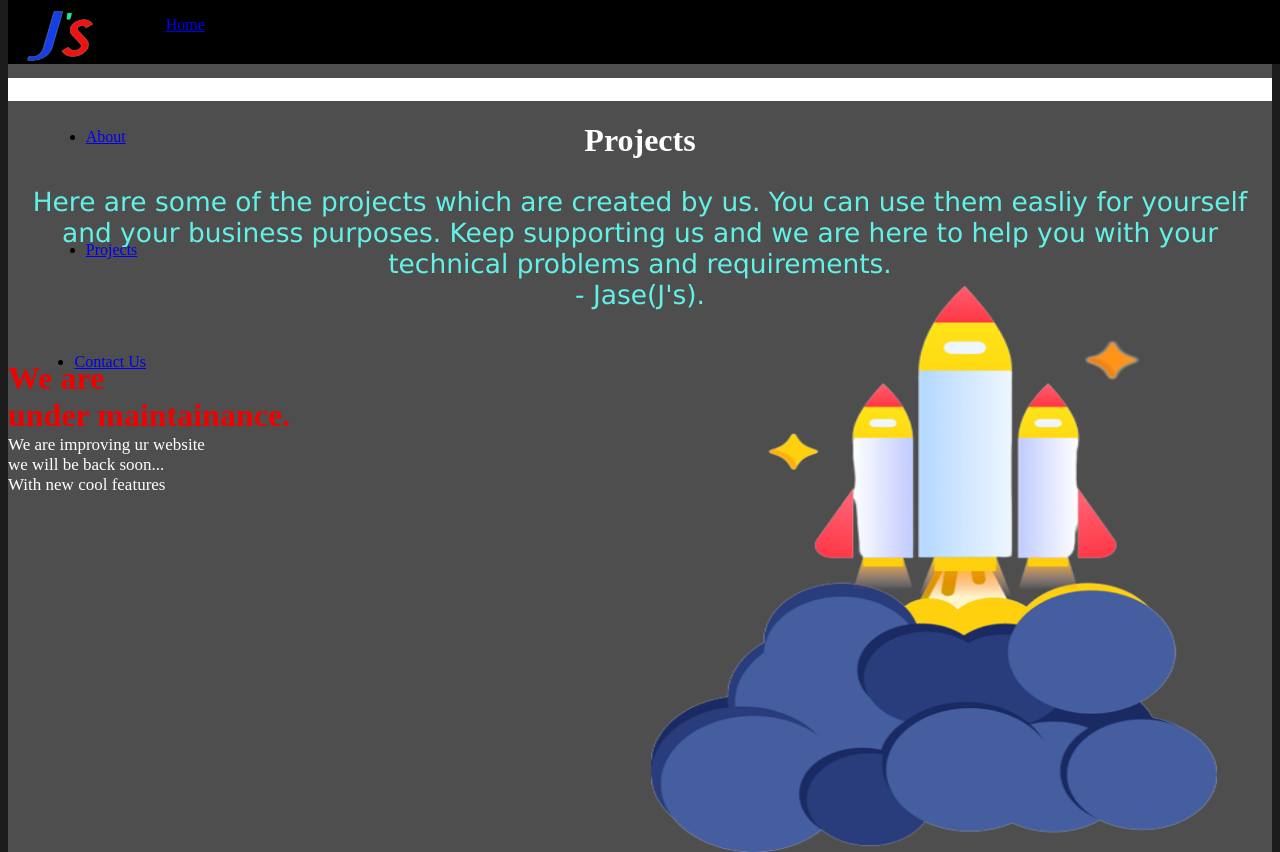
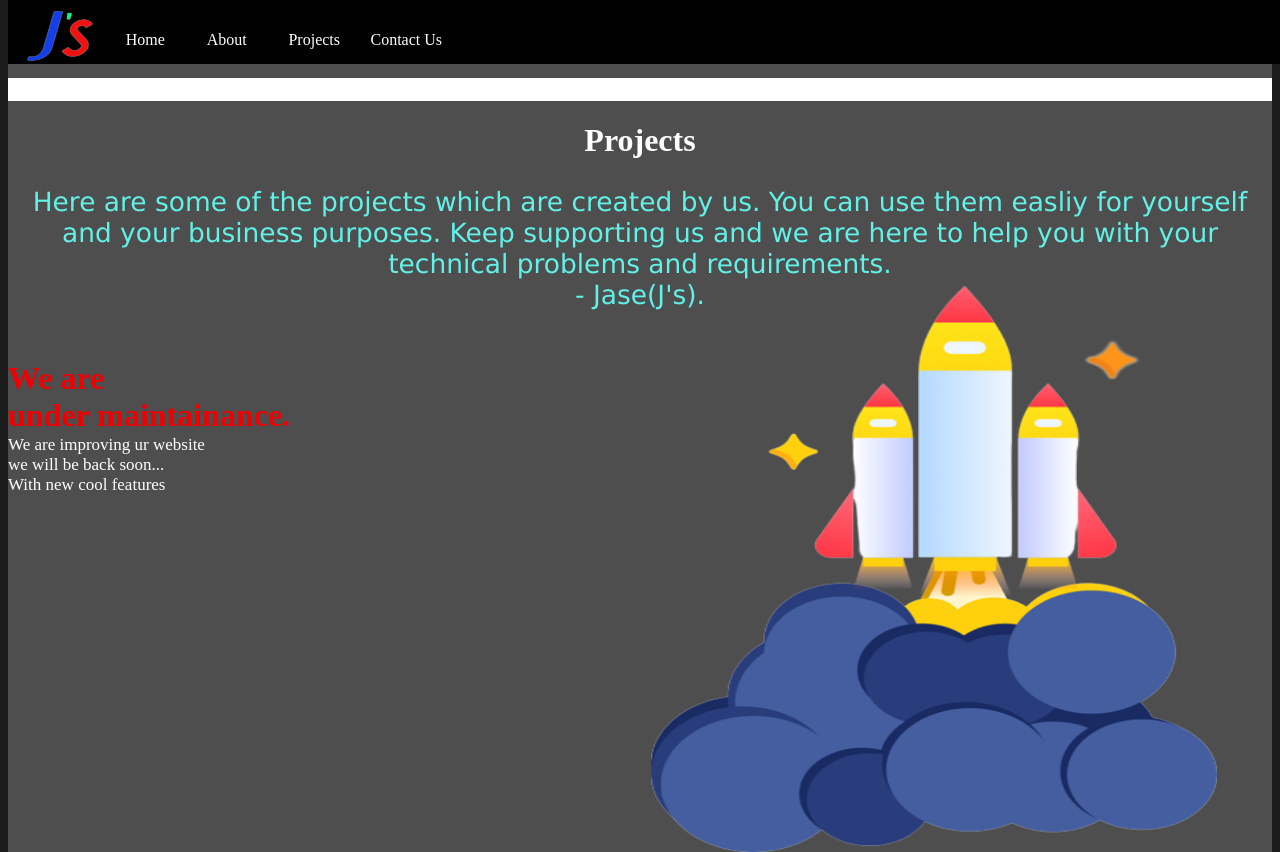
Before and after one commit to jhapendrakandel/Jace.github.io, a plain HTML site: page projects.html in a window 1280 px wide. Shown: the top 852 px of the page. Drawn offline with Linux system fonts and the light colour scheme.

Commit message:
Update projects.html

```diff
--- a/projects.html
+++ b/projects.html
@@ -2,7 +2,7 @@
 <html lang="en">
 <head>
     <meta charset="UTF-8">
-    <meta name="viewport" content="width=device-width, initial-scale=1.0">
+    <meta name="viewport" content="width=device-width, initial-scale=0.8">
     <title>Projects</title>
     <link rel="icon" href="favicon.ico">
     <link rel="stylesheet" href="home.css">
@@ -11,22 +11,22 @@
 <body style="background-color: #1c1c1c;">
     <div class="container">
         <div class="sidebar">
-            <ul>
-                <a href="https://jhapendrakandel.github.io/Jase.github.io">
+            <span>
+                <a href="#">
                 <img src="logo.png" id="rtlog"></a>
-                <li id="hm"><a href="https://jhapendrakandel.github.io/Jase.github.io">
+                <p id="hm"><a href="#home">
                     Home
-                </a> </li>
-                <li id="about"><a href="https://jhapendrakandel.github.io/Jase.github.io/About">
+                </a> </p>
+                <p id="about"><a href="#about">
                     About
-                </a></li>
-                <li id="projects"><a href="https://jhapendrakandel.github.io/Jase.github.io/projects">
+                </a></p>
+                <p id="projects"><a href="#projects">
                     Projects
-                </a></li>
-                <li id="contact"><a href="https://jhapendrakandel.github.io/Jase.github.io/contact">
+                </a></p>
+                <p id="contact"><a href="#contact">
                     Contact Us
-                </a></li>
-            </ul>
+                </a></p>
+            </span>
         </div>
          <!-- main content of webpage starts here -->
 
```
